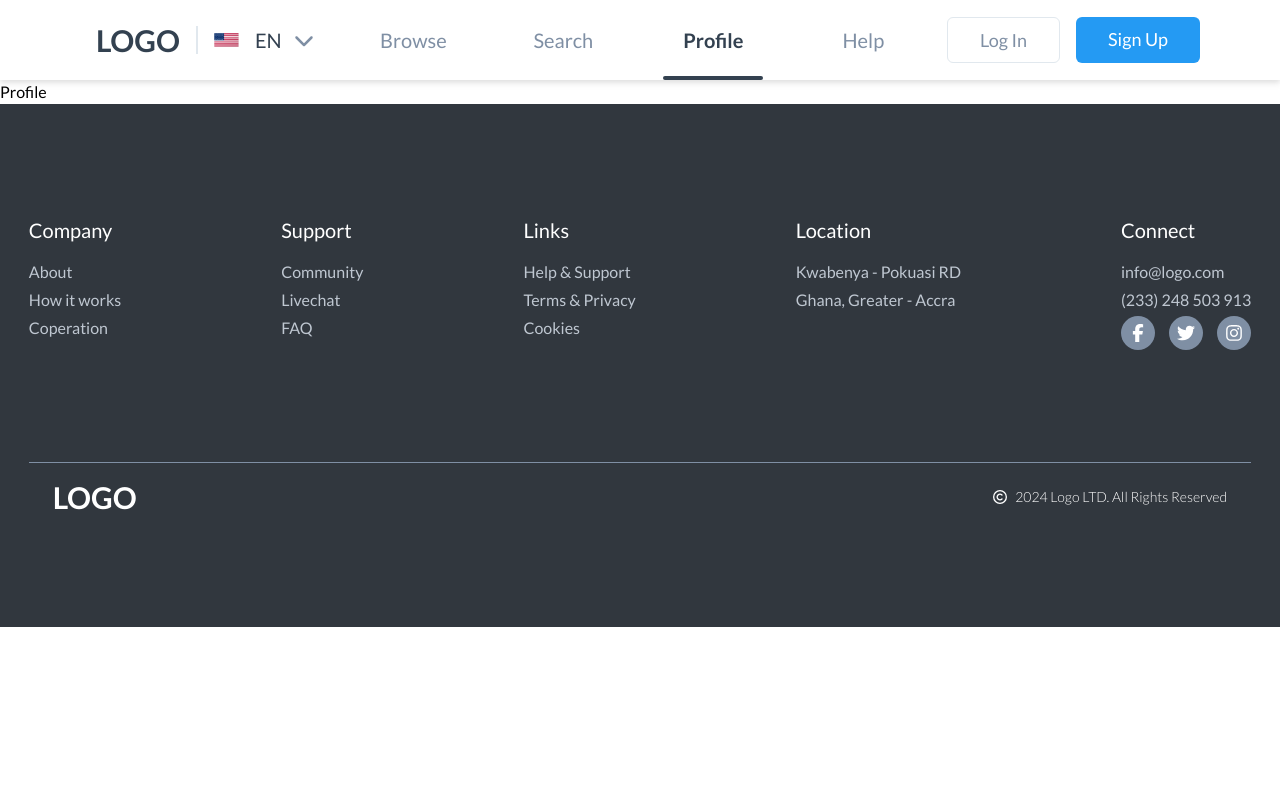
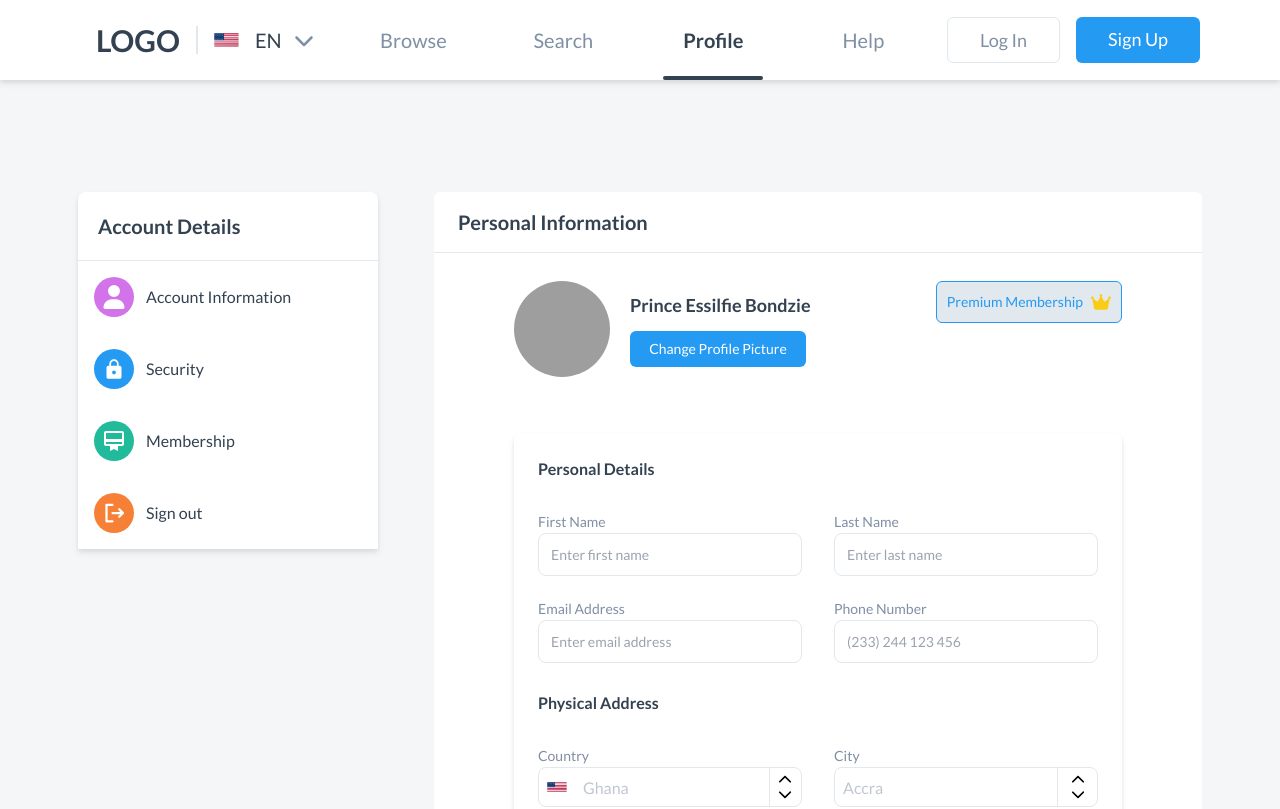
Before and after one commit to pbessilfie/Car-Dealership-Website, a React (Vite) app: page /profile in a window 1280 px wide. Shown: the top 809 px of the page. Built offline with nearby package versions, Linux system fonts and the light colour scheme; grey boxes are pictures that could not be loaded.

Commit message:
profile details

```diff
--- a/src/Pages/Profile.jsx
+++ b/src/Pages/Profile.jsx
@@ -1,8 +1,14 @@
+import Account_Details_Nav from "../Components/Account_Details_Nav";
+import Personal_Info from "../Components/Personal_Info";
 
 const Profile = () => {
   return (
-    <div>Profile</div>
-  )
-}
+    <div className=" bg-mainBGC flex items-start justify-center gap-14 py-28">
 
-export default Profile
+      <Account_Details_Nav />
+      <Personal_Info />
+    </div>
+  );
+};
+
+export default Profile;
```
